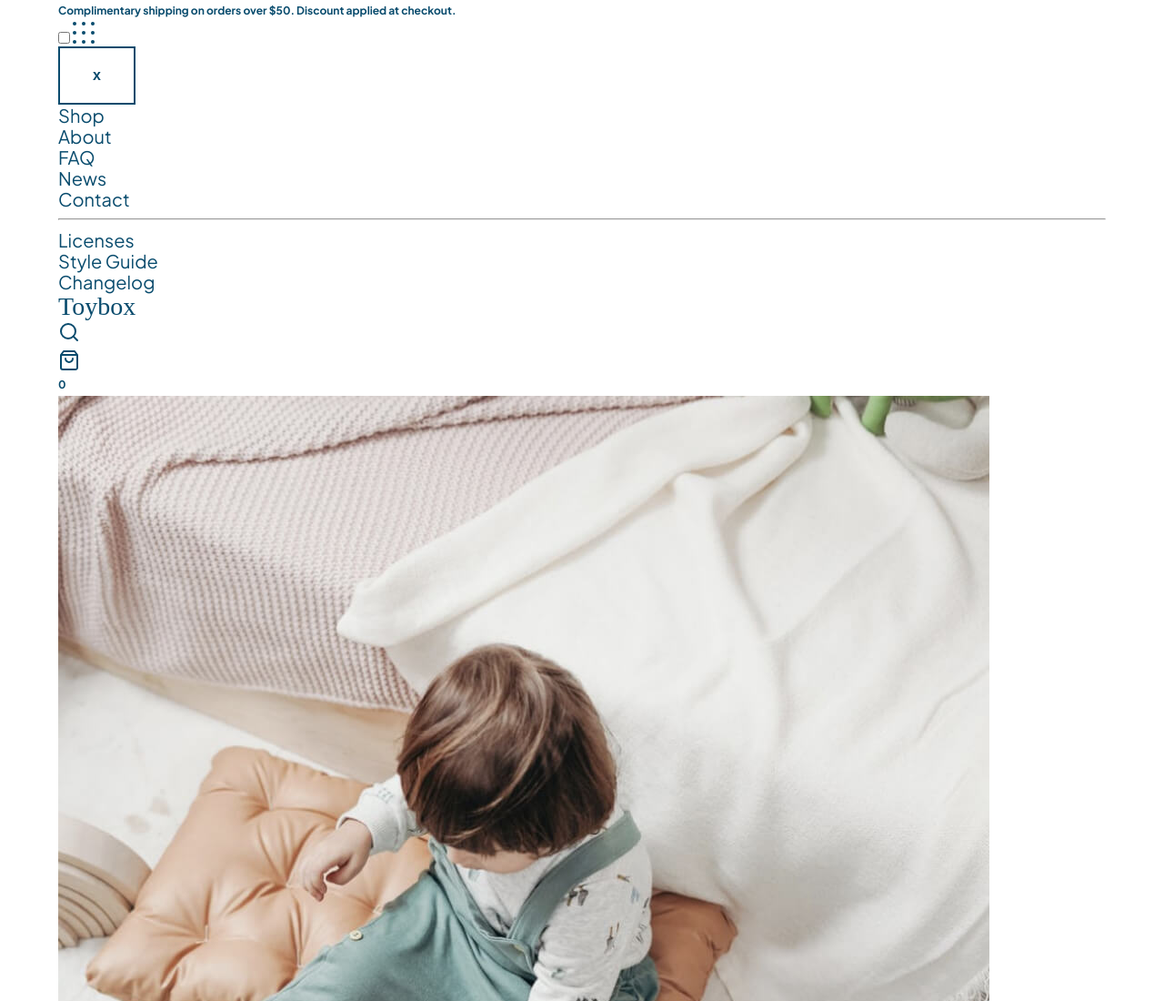
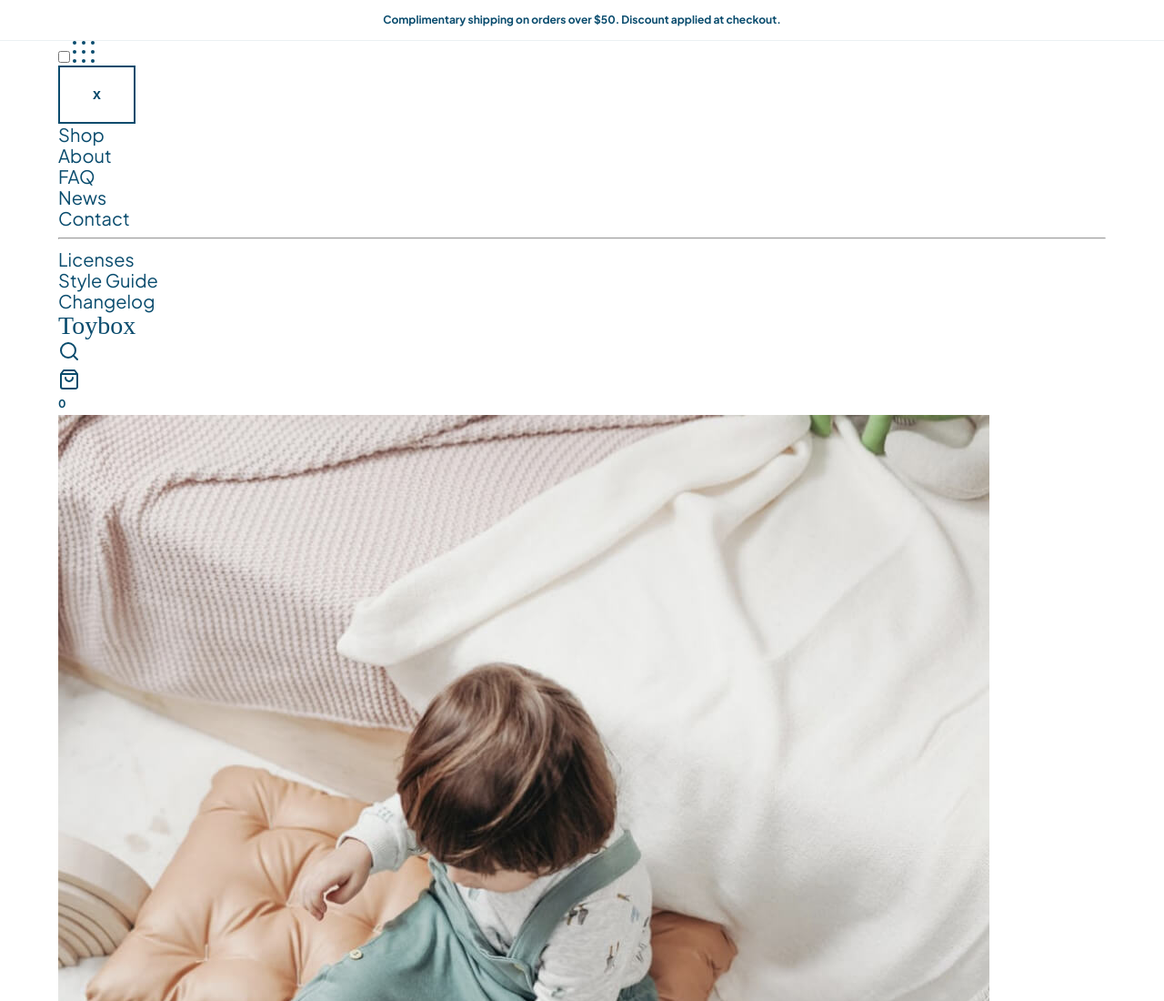
Before and after one commit to kunal445/e-commerce, a plain HTML site: page index.html in a window 1280 px wide. Shown: the top 1100 px of the page at 91% size. Drawn offline with Linux system fonts and the light colour scheme; files whose address does not match are found by name; a web font is replaced by a local one.

Commit message:
created nav partial and finished styling the announcements

```diff
--- /dev/null
+++ b/styles/sass/partials/_nav.scss
@@ -0,0 +1,7 @@
+// announcement bar styles
+
+.announcements {
+    text-align: center;
+    padding: 10px 0;
+    border-bottom: 1px solid rgba(8, 75, 109, 0.08);
+}
--- a/styles/sass/styles.scss
+++ b/styles/sass/styles.scss
@@ -20,3 +20,4 @@
 @import './partials/_variables.scss';
 @import './partials/typography';
 @import './partials/baseStyles';
+@import './partials/nav';
```
Also changed, not shown: styles/styles.css.
